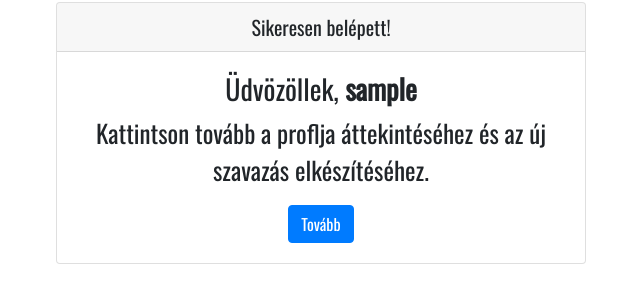
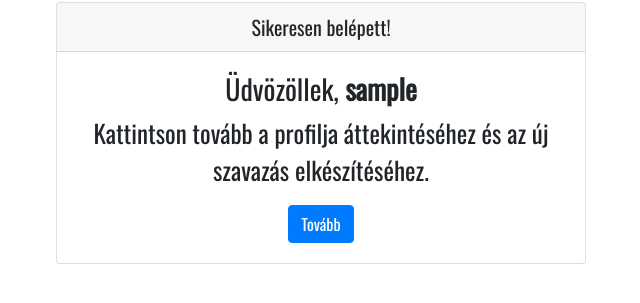
Before and after one commit to Negyszersult/Poll, a Flask app: page /loginsucces in a window 1280 px wide. Shown: the part 160-463 px from the top of the page, without its empty margins (319-959 px from the left). Run offline with Flask 2, Linux system fonts and the light colour scheme; the visitor is signed in with stand-in values (Sample User, id 1); data comes from the database, SQL or seed files in the repository.

Commit message:
Update loginsucces.html

```diff
--- a/templates/loginsucces.html
+++ b/templates/loginsucces.html
@@ -46,7 +46,7 @@
                     {% if current_user.is_authenticated %}
                         <h3>Üdvözöllek, <b>{{ current_user.username }}</b></h3>
                     {% endif %}
-                    <p class="card-text">Kattintson tovább a proflja áttekintéséhez és az új szavazás elkészítéséhez.</p>
+                    <p class="card-text">Kattintson tovább a profilja áttekintéséhez és az új szavazás elkészítéséhez.</p>
                     <a class="btn btn-primary" href="{{ url_for('user_page')}}">Tovább</a>
                 </div>
             </div>
```
